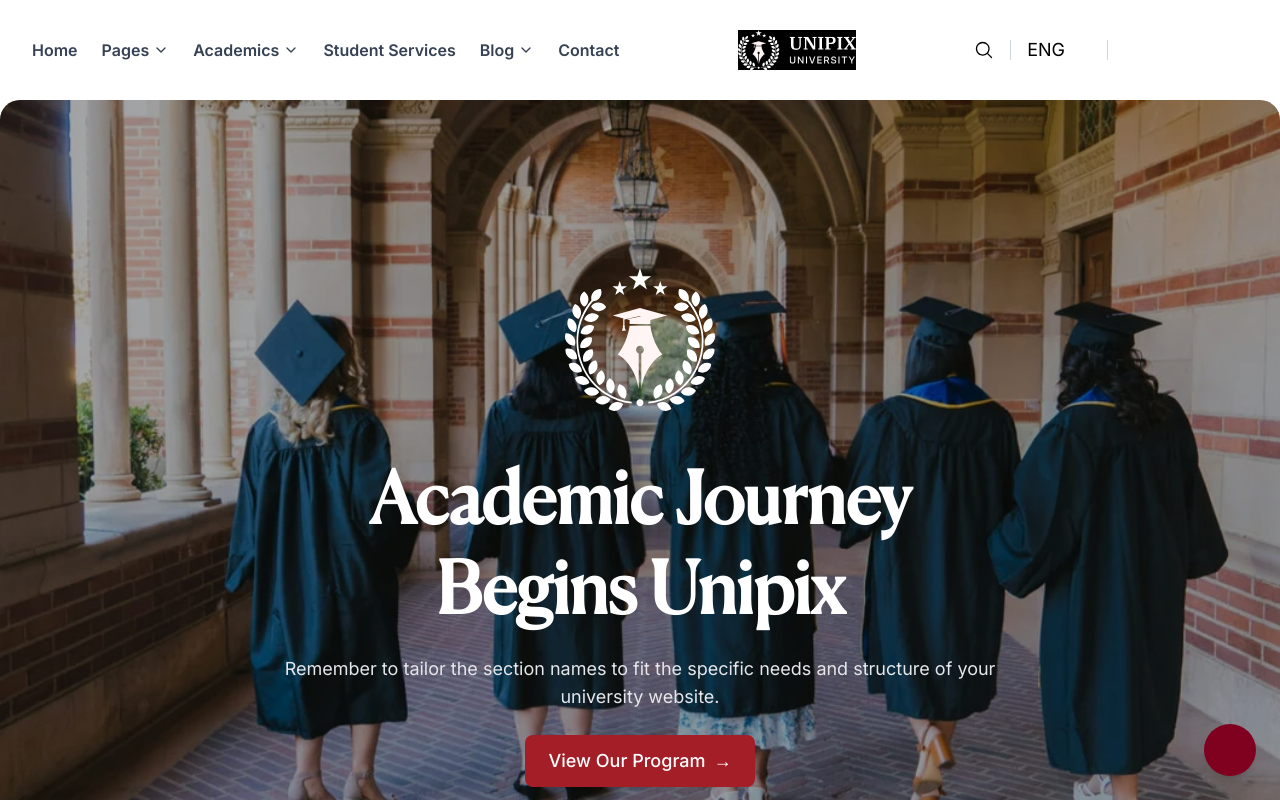
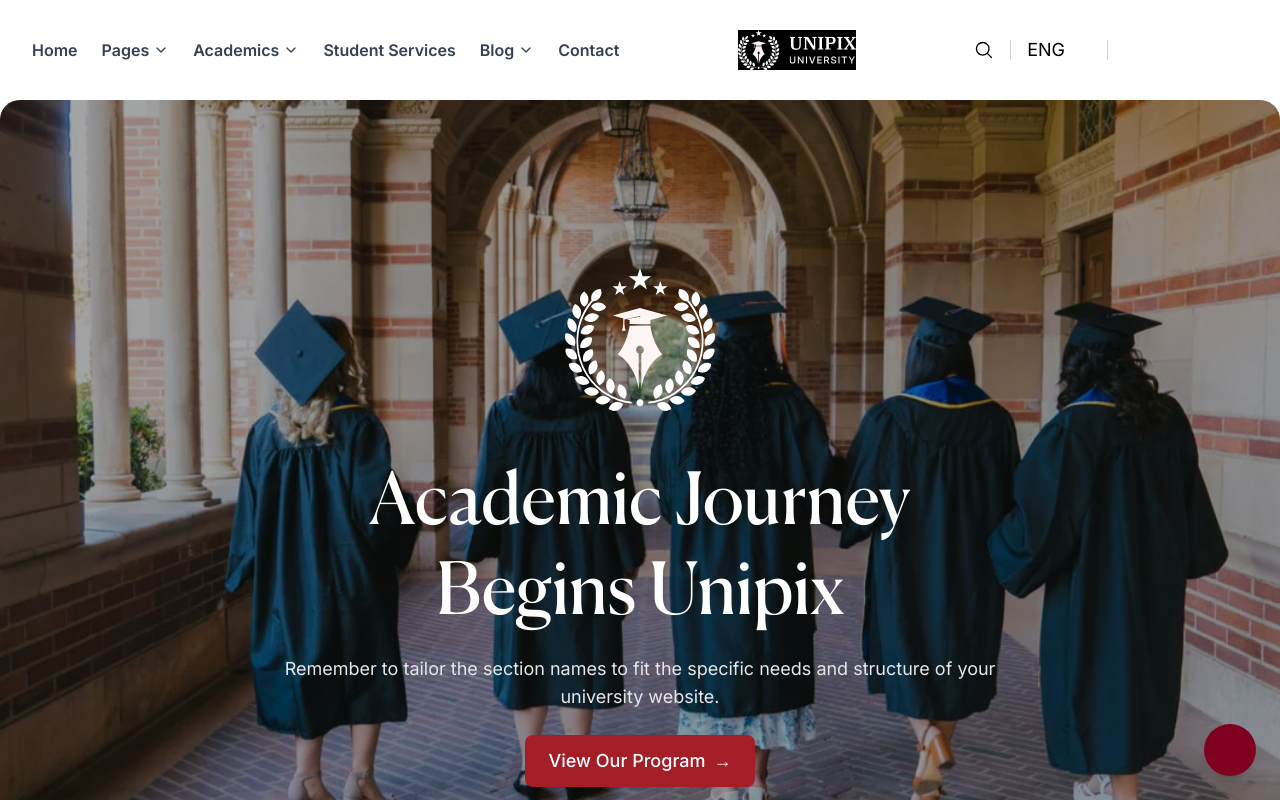
Before and after one commit to Kwasi-1/school-template-v1, a Next.js app: page / in a window 1280 px wide. Shown: the top 800 px of the page. Built offline with nearby package versions, Linux system fonts and the light colour scheme; some icons are missing.

Commit message:
improve hero layout

```diff
--- a/components/Hero.tsx
+++ b/components/Hero.tsx
@@ -95,7 +95,7 @@
             </div>
 
             {/* Main Heading */}
-            <h1 className="text-5xl md:text-6xl lg:text-7xl font-semibold leading-tight">
+            <h1 className="text-5xl md:text-6xl lg:text-7xl leading-tight">
               Academic Journey <br /> Begins Unipix
             </h1>
 
```
